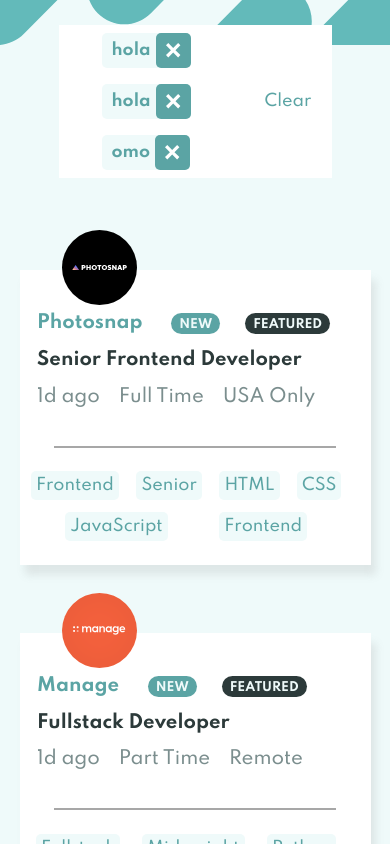
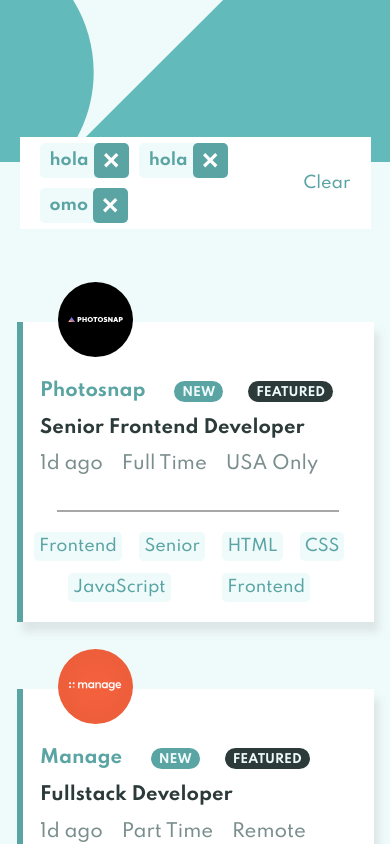
Before and after one commit to adrianwagemans/Jobapp, a React (Create React App) app: page / in a window 390 px wide. Shown: the top 844 px of the page. Built offline with nearby package versions, Linux system fonts and the light colour scheme.

Commit message:
mobile optimised

```diff
--- a/public/css/mediaQueries.css
+++ b/public/css/mediaQueries.css
@@ -1,5 +1,12 @@
 @media only screen and (max-width: 1000px) {
+  .headerDesktop {
+    display: none;
+  }
+  .headerMobile {
+    display: block;
+  }
   .FiltersBar {
+    width: 90vw;
     height: auto;
   }
   .FiltersBar .filters {
@@ -9,9 +16,10 @@
     -ms-flex-wrap: wrap;
         flex-wrap: wrap;
     overflow: hidden;
+    margin: 1px 1px 1px 15px;
   }
   .FiltersBar .filter {
-    margin: 8px;
+    margin: 5px;
   }
   .jobContainer {
     font-size: 18px;
@@ -22,7 +30,7 @@
     -webkit-box-pack: space-evenly;
         -ms-flex-pack: space-evenly;
             justify-content: space-evenly;
-    height: 35vh;
+    height: 300px;
     width: 90%;
     margin-top: 8vh;
     margin-bottom: 0;
@@ -34,12 +42,13 @@
   .jobContainer img {
     position: absolute;
     top: -50px;
+    left: 10px;
     width: 75px;
     height: 75px;
   }
   .jobContainer .mainInfo {
     width: 90%;
-    margin: 5px auto;
+    margin: 25px auto 5px;
   }
   .jobContainer .upperLine {
     display: -webkit-box;
@@ -47,7 +56,7 @@
     display: flex;
   }
   .jobContainer .upperLine .new {
-    margin: 0 25px;
+    margin: 0px 25px;
   }
   .jobContainer .jobTitle {
     margin: 5% 0;
--- a/public/css/style.css
+++ b/public/css/style.css
@@ -102,6 +102,7 @@ acronym {
 .headerMobile {
   display: none;
   background-color: #effafa;
+  width: 100vw;
 }
 
 .headerDesktop {
@@ -200,7 +201,7 @@ acronym {
           box-shadow: 5px 10px 8px #8888882a;
 }
 
-.jobContainer .border {
+.leftBorder {
   border-left: 6px solid #5ba4a4;
 }
 
@@ -312,7 +313,14 @@ acronym {
 }
 
 @media only screen and (max-width: 1000px) {
+  .headerDesktop {
+    display: none;
+  }
+  .headerMobile {
+    display: block;
+  }
   .FiltersBar {
+    width: 90vw;
     height: auto;
   }
   .FiltersBar .filters {
@@ -322,9 +330,10 @@ acronym {
     -ms-flex-wrap: wrap;
         flex-wrap: wrap;
     overflow: hidden;
+    margin: 1px 1px 1px 15px;
   }
   .FiltersBar .filter {
-    margin: 8px;
+    margin: 5px;
   }
   .jobContainer {
     font-size: 18px;
@@ -335,7 +344,7 @@ acronym {
     -webkit-box-pack: space-evenly;
         -ms-flex-pack: space-evenly;
             justify-content: space-evenly;
-    height: 35vh;
+    height: 300px;
     width: 90%;
     margin-top: 8vh;
     margin-bottom: 0;
@@ -347,12 +356,13 @@ acronym {
   .jobContainer img {
     position: absolute;
     top: -50px;
+    left: 10px;
     width: 75px;
     height: 75px;
   }
   .jobContainer .mainInfo {
     width: 90%;
-    margin: 5px auto;
+    margin: 25px auto 5px;
   }
   .jobContainer .upperLine {
     display: -webkit-box;
@@ -360,7 +370,7 @@ acronym {
     display: flex;
   }
   .jobContainer .upperLine .new {
-    margin: 0 25px;
+    margin: 0px 25px;
   }
   .jobContainer .jobTitle {
     margin: 5% 0;
--- a/src/JobComponent.js
+++ b/src/JobComponent.js
@@ -4,7 +4,7 @@ const JobComponent = ({result}) => {
 
     const exist = useRef();
     return (
-        <div className='jobContainer'>
+        <div className={`jobContainer ${result.featured ? "leftBorder" : "" }`}>
 
             <div className='mainInfo'>
 
@@ -20,7 +20,7 @@ const JobComponent = ({result}) => {
                     <p className={`new ${result.new ? "": "clear" }`} >
                         NEW
                     </p>
-                    <p className={`featured ${result.featured ? "": "clear border" }`} >
+                    <p className={`featured ${result.featured ? "": "clear" }`} >
                         FEATURED
                     </p>
 
--- a/src/scss/_header.scss
+++ b/src/scss/_header.scss
@@ -3,6 +3,7 @@
 .headerMobile {
   display: none;
   background-color: $cyan2;
+  width: 100vw;
 }
 .headerDesktop {
   width: 100vw;
--- a/src/scss/_jobComponent.scss
+++ b/src/scss/_jobComponent.scss
@@ -5,14 +5,16 @@
   display: flex;
   justify-content: space-between;
   box-shadow: 5px 10px 8px #8888882a;
-  .border {
-    border-left: 6px solid $cyan1;
-  }
+}
+
+.leftBorder {
+  border-left: 6px solid $cyan1;
 }
 
 .mainInfo {
   display: flex;
   align-items: center;
+
   img {
     height: 10vh;
     padding: 10px 15px 10px 25px;
--- a/src/scss/mediaQueries.scss
+++ b/src/scss/mediaQueries.scss
@@ -1,13 +1,22 @@
 @media only screen and (max-width: 1000px) {
+  .headerDesktop {
+    display: none;
+  }
+  .headerMobile {
+    display: block;
+  }
+
   .FiltersBar {
+    width: 90vw;
     height: auto;
     .filters {
       display: flex;
       flex-wrap: wrap;
       overflow: hidden;
+      margin: 1px 1px 1px 15px;
     }
     .filter {
-      margin: 8px;
+      margin: 5px;
     }
   }
 
@@ -16,28 +25,30 @@
     flex-direction: column;
     justify-content: space-evenly;
 
-    height: 35vh;
+    height: 300px;
     width: 90%;
     margin-top: 8vh;
     margin-bottom: 0;
     position: relative;
+
     .textContainer {
       width: 100%;
     }
     img {
       position: absolute;
       top: -50px;
+      left: 10px;
       width: 75px;
       height: 75px;
     }
     .mainInfo {
       width: 90%;
-      margin: 5px auto;
+      margin: 25px auto 5px;
     }
     .upperLine {
       display: flex;
       .new {
-        margin: 0 25px;
+        margin: 0px 25px;
       }
     }
     .jobTitle {
```
Also changed, not shown: 2 other files (tests, documents, lock files or other folders).
